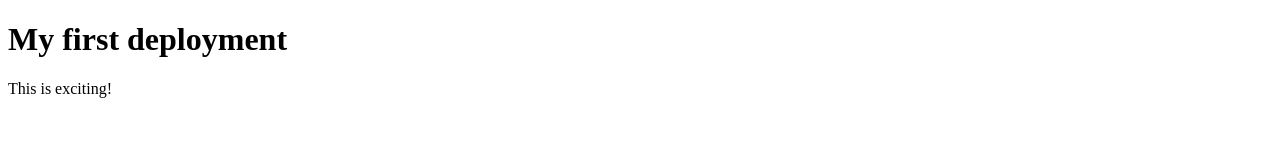
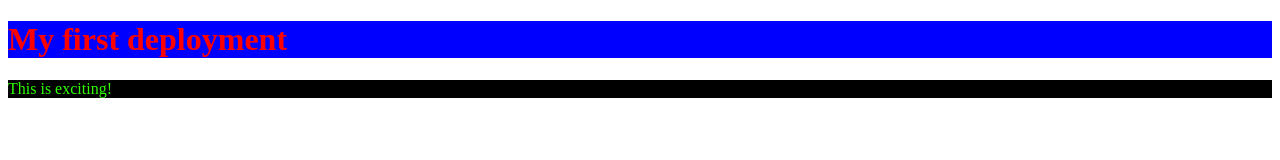
Before and after one commit to Spencer-Anderson30/f27-deployment-test-spencer, a website: page client/index.html in a window 1280 px wide. Drawn offline with Linux system fonts and the light colour scheme.

Commit message:
css added

```diff
--- a/client/index.html
+++ b/client/index.html
@@ -5,6 +5,8 @@
     <meta http-equiv="X-UA-Compatible" content="IE=edge">
     <meta name="viewport" content="width=device-width, initial-scale=1.0">
     <title>Document</title>
+    <link rel="stylesheet" href="./styles.css">
+    <link rel="stylesheet" href="/css">
 </head>
 <body>
     <h1>My first deployment</h1>
--- a/client/styles.css
+++ b/client/styles.css
@@ -0,0 +1,9 @@
+h1 {
+    color: red;
+    background-color: blue;
+}
+
+p {
+    color: rgb(47, 255, 0);
+    background-color: rgb(0, 0, 0)
+}
--- a/server/server.js
+++ b/server/server.js
@@ -11,7 +11,9 @@ app.get('/', (req, res) => {
 //This is how Heroku finds your html file^^^
 //__dirname(current directory name) is the location of server.js
 
-
+app.get('/css', () => {
+    res.sendFile(path.join(__dirname, "../client/styles.css"))
+})
 
 const port = process.env.PORT || 4005;
 
```
